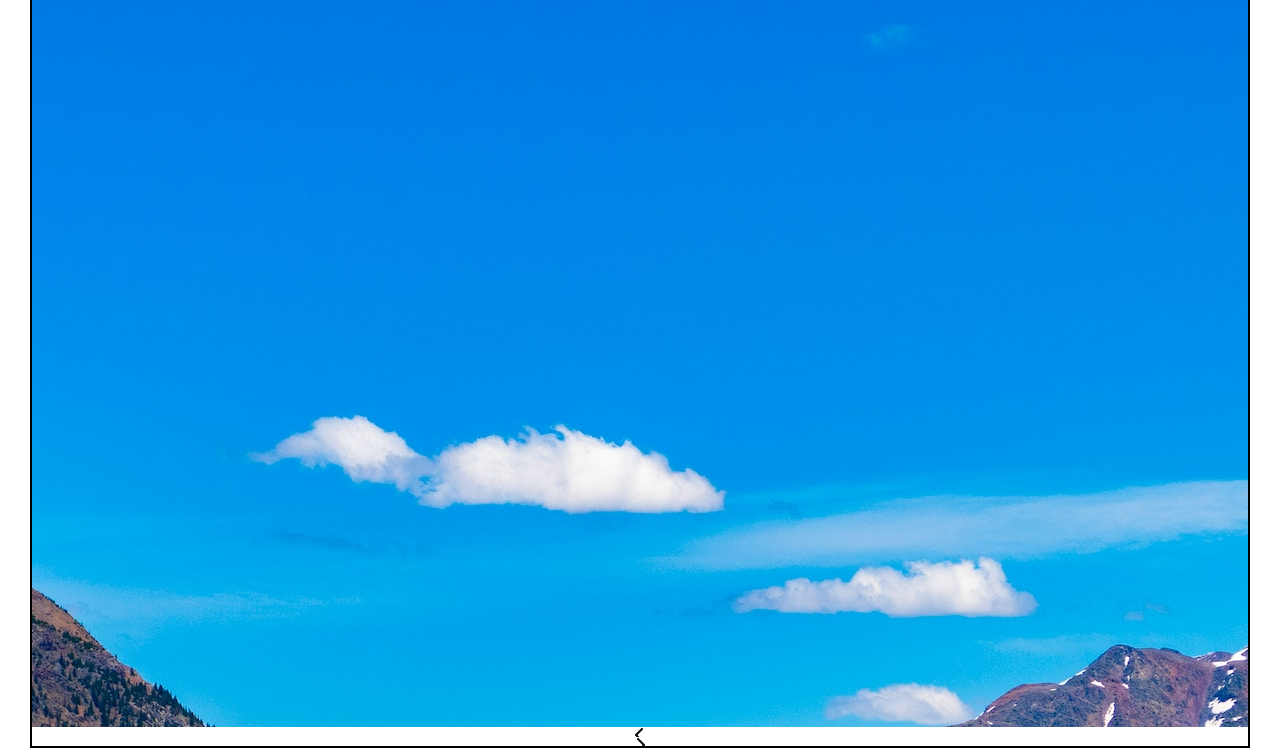
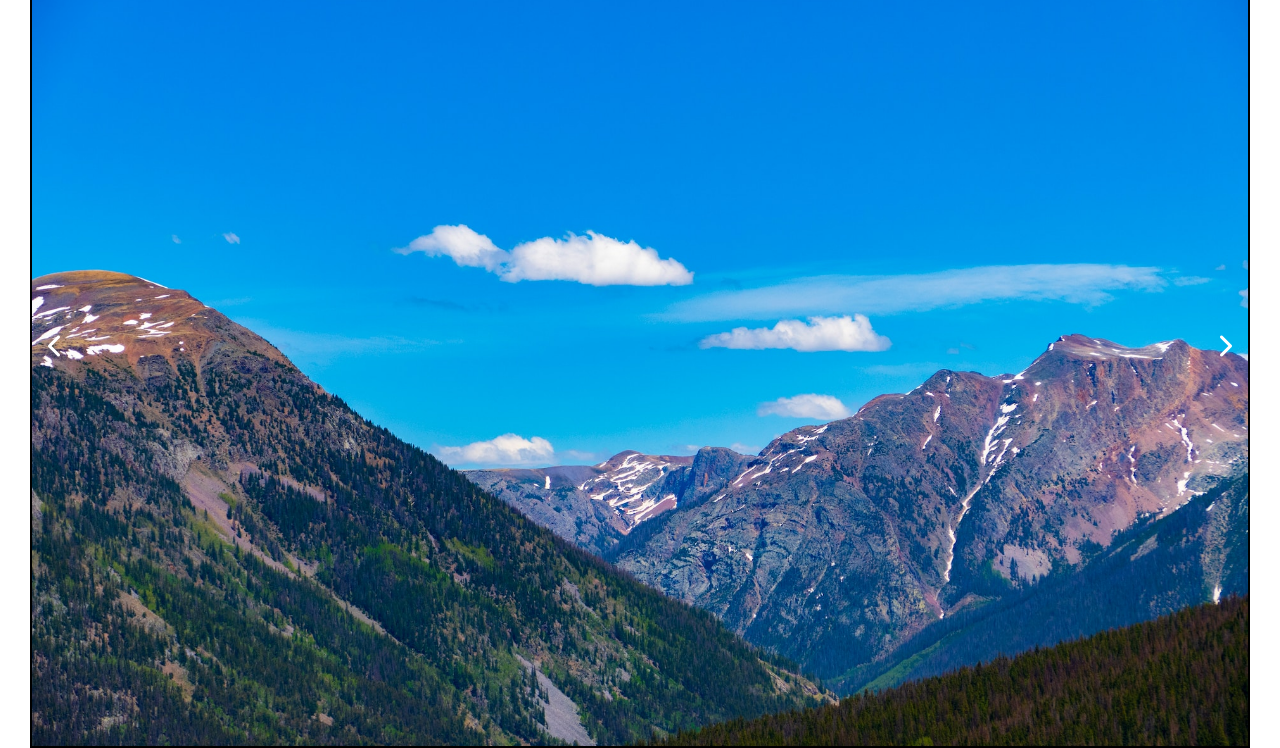
Before and after one commit to devguicordeiro/ImageSlider, a plain HTML site: page index.html in a window 1280 px wide. Shown: the part 56-804 px from the top of the page. Drawn offline with Linux system fonts and the light colour scheme.

Commit message:
small update, almost done

```diff
--- a/index.html
+++ b/index.html
@@ -12,9 +12,6 @@
 </head>
 <body>
     <div class="main-container">
-        <div class="app-name">
-            <h1 class="name">Image Slider</h1>
-        </div>
         <div class="image fade">
             <img src="images/mounain1.jpg" alt="mountain image">
         </div>
--- a/styles.css
+++ b/styles.css
@@ -16,10 +16,42 @@
     align-items: center;
     flex-direction: column;
     position: relative;
-
     border: black 2px solid;
 }
 
 .image{
-    display: none;
+    width: 100%;
+    height: 100%;
 }
+
+.image img{
+    object-fit: cover;
+    width: 100%;
+    height: 100%;
+}
+
+#previous{
+    position: absolute;
+    color: white;
+    left: 0;
+    padding: 16px;
+    border-radius: 0 5px 5px 0;
+    transition: 0.5s ease;
+    cursor: pointer;
+    font-size: 1.5rem;
+}
+
+#next{
+    position: absolute;
+    color: white;
+    right: 0;
+    padding: 16px;
+    border-radius: 5px 0 0 5px;
+    transition: 0.5s ease;
+    cursor: pointer;
+    font-size: 1.5rem;
+}
+
+#previous:hover, #next:hover{
+    background-color: rgba(0, 0, 0, 0.479);
+}
```
